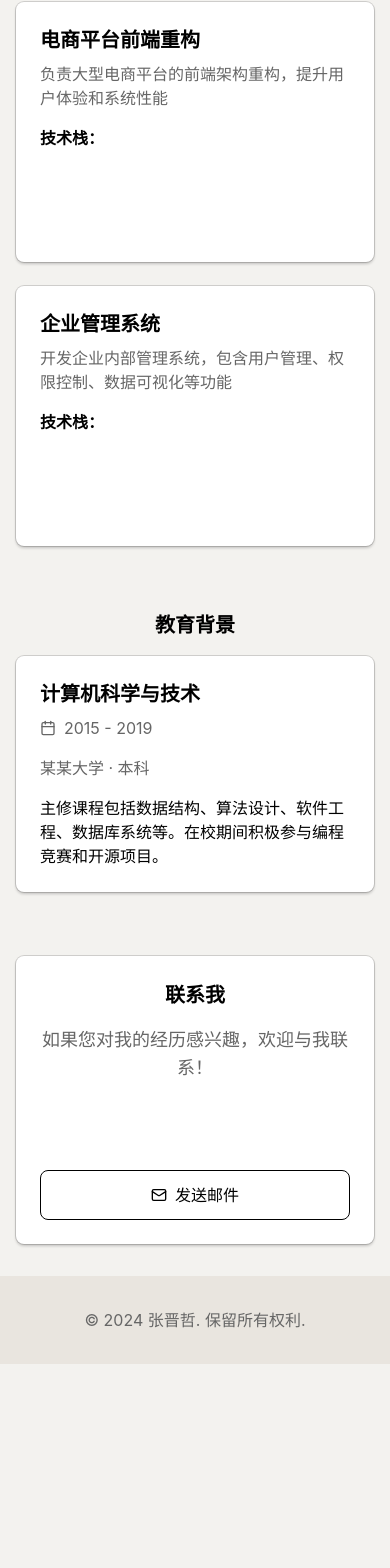
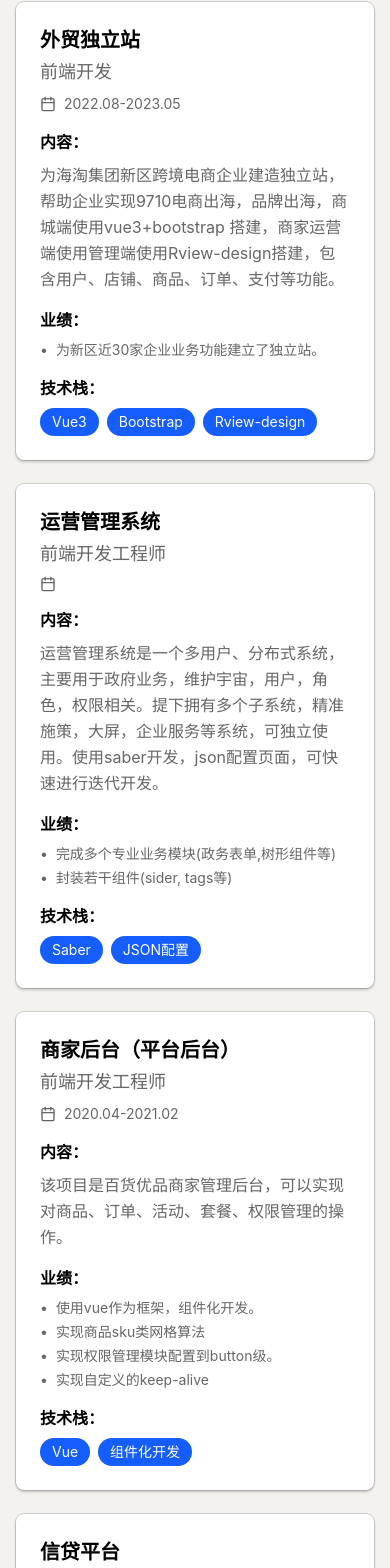
Before and after one commit to jinzhepro/me, a Next.js app: page / in a window 390 px wide. Shown: the part 3347-4915 px from the top of the page. Before the commit the page ends 4711 px from the top, so only its background shows below. Built offline with nearby package versions, Linux system fonts and the light colour scheme.

Commit message:
feat: 添加项目经验组件并更新页面内容
refactor: 将项目经验部分重构为独立组件
docs: 更新元数据中的姓名信息

```diff
--- a/src/app/layout.tsx
+++ b/src/app/layout.tsx
@@ -5,11 +5,11 @@ import "./globals.css";
  * 页面元数据配置
  */
 export const metadata: Metadata = {
-  title: "张三 - 全栈开发工程师 | 在线简历",
+  title: "张晋哲 - 全栈开发工程师 | 在线简历",
   description:
-    "张三的个人在线简历，全栈开发工程师，专注于React、Next.js、Node.js等现代Web技术栈",
+    "张晋哲的个人在线简历，全栈开发工程师，专注于React、Next.js、Node.js等现代Web技术栈",
   keywords: [
-    "张三",
+    "张晋哲",
     "全栈开发",
     "React",
     "Next.js",
@@ -17,17 +17,17 @@ export const metadata: Metadata = {
     "简历",
     "前端工程师",
   ],
-  authors: [{ name: "张三" }],
-  creator: "张三",
+  authors: [{ name: "张晋哲" }],
+  creator: "张晋哲",
   openGraph: {
-    title: "张三 - 全栈开发工程师",
+    title: "张晋哲 - 全栈开发工程师",
     description: "专业的全栈开发工程师，拥有丰富的React和Node.js开发经验",
     type: "website",
     locale: "zh_CN",
   },
   twitter: {
     card: "summary_large_image",
-    title: "张三 - 全栈开发工程师",
+    title: "张晋哲 - 全栈开发工程师",
     description: "专业的全栈开发工程师，拥有丰富的React和Node.js开发经验",
   },
   robots: {
--- a/src/app/page.tsx
+++ b/src/app/page.tsx
@@ -17,6 +17,7 @@ import LinkedInCard from "@/components/LinkedInCard";
 import SkillProgress from "@/components/SkillProgress";
 import WorkExperience from "@/components/WorkExperience";
 import PersonalInfo from "@/components/PersonalInfo";
+import ProjectExperience from "@/components/ProjectExperience";
 
 /**
  * 主页面组件 - LinkedIn风格在线简历
@@ -160,61 +161,55 @@ export default function Home() {
         <div className="max-w-4xl mx-auto">
           <h2 className="linkedin-section-title text-center mb-8">项目经验</h2>
           <div className="space-y-6">
-            <LinkedInCard>
-              <h3 className="text-xl font-semibold linkedin-text-primary mb-2">
-                电商平台前端重构
-              </h3>
-              <p className="linkedin-text-secondary mb-4">
-                负责大型电商平台的前端架构重构，提升用户体验和系统性能
-              </p>
-              <div className="mb-4">
-                <h4 className="font-semibold linkedin-text-primary mb-2">
-                  技术栈：
-                </h4>
-                <div className="flex flex-wrap gap-2">
-                  <span className="px-3 py-1 bg-linkedin-blue text-white rounded-full text-sm">
-                    React
-                  </span>
-                  <span className="px-3 py-1 bg-linkedin-blue text-white rounded-full text-sm">
-                    TypeScript
-                  </span>
-                  <span className="px-3 py-1 bg-linkedin-blue text-white rounded-full text-sm">
-                    Next.js
-                  </span>
-                  <span className="px-3 py-1 bg-linkedin-blue text-white rounded-full text-sm">
-                    Tailwind CSS
-                  </span>
-                </div>
-              </div>
-            </LinkedInCard>
+            <ProjectExperience
+              name="外贸独立站"
+              role="前端开发"
+              duration="2022.08-2023.05"
+              description="为海淘集团新区跨境电商企业建造独立站，帮助企业实现9710电商出海，品牌出海，商城端使用vue3+bootstrap 搭建，商家运营端使用管理端使用Rview-design搭建，包含用户、店铺、商品、订单、支付等功能。"
+              achievements={[
+                "为新区近30家企业业务功能建立了独立站。"
+              ]}
+              technologies={["Vue3", "Bootstrap", "Rview-design"]}
+            />
 
-            <LinkedInCard>
-              <h3 className="text-xl font-semibold linkedin-text-primary mb-2">
-                企业管理系统
-              </h3>
-              <p className="linkedin-text-secondary mb-4">
-                开发企业内部管理系统，包含用户管理、权限控制、数据可视化等功能
-              </p>
-              <div className="mb-4">
-                <h4 className="font-semibold linkedin-text-primary mb-2">
-                  技术栈：
-                </h4>
-                <div className="flex flex-wrap gap-2">
-                  <span className="px-3 py-1 bg-linkedin-blue text-white rounded-full text-sm">
-                    Vue.js
-                  </span>
-                  <span className="px-3 py-1 bg-linkedin-blue text-white rounded-full text-sm">
-                    Element UI
-                  </span>
-                  <span className="px-3 py-1 bg-linkedin-blue text-white rounded-full text-sm">
-                    Echarts
-                  </span>
-                  <span className="px-3 py-1 bg-linkedin-blue text-white rounded-full text-sm">
-                    Axios
-                  </span>
-                </div>
-              </div>
-            </LinkedInCard>
+            <ProjectExperience
+              name="运营管理系统"
+              role="前端开发工程师"
+              duration=""
+              description="运营管理系统是一个多用户、分布式系统，主要用于政府业务，维护宇宙，用户，角色，权限相关。提下拥有多个子系统，精准施策，大屏，企业服务等系统，可独立使用。使用saber开发，json配置页面，可快速进行迭代开发。"
+              achievements={[
+                "完成多个专业业务模块(政务表单,树形组件等)",
+                "封装若干组件(sider, tags等)"
+              ]}
+              technologies={["Saber", "JSON配置"]}
+            />
+
+            <ProjectExperience
+              name="商家后台（平台后台）"
+              role="前端开发工程师"
+              duration="2020.04-2021.02"
+              description="该项目是百货优品商家管理后台，可以实现对商品、订单、活动、套餐、权限管理的操作。"
+              achievements={[
+                "使用vue作为框架，组件化开发。",
+                "实现商品sku类网格算法",
+                "实现权限管理模块配置到button级。",
+                "实现自定义的keep-alive"
+              ]}
+              technologies={["Vue", "组件化开发"]}
+            />
+
+            <ProjectExperience
+              name="信贷平台"
+              role="前端开发工程师"
+              duration="2018.10-2019.11"
+              description="金融营销平台的后台管理系统，前后端分离，前端单独部署。使用vue全家桶开发，数据模块使用vuex Modules管理应用状态，所有数据使用vue-router，法院对到组件内部，逻辑层大部分在store里实现，登录权限使用vue-router。"
+              achievements={[
+                "权限管理使用本地的权限和后端的权限对比实现",
+                "使用commonsChunk对第三方库缓存",
+                "区分不同类型使用不同路由配置到同一页面。"
+              ]}
+              technologies={["Vue", "Vuex", "Vue-router"]}
+            />
           </div>
         </div>
       </section>
--- /dev/null
+++ b/src/components/ProjectExperience.tsx
@@ -0,0 +1,135 @@
+import React from "react";
+import { Calendar, Edit, Trash2 } from "lucide-react";
+import LinkedInCard from "./LinkedInCard";
+
+/**
+ * 项目经历组件的属性接口
+ */
+interface ProjectExperienceProps {
+  /** 项目名称 */
+  name: string;
+  /** 项目角色 */
+  role: string;
+  /** 项目时间 */
+  duration: string;
+  /** 项目描述 */
+  description: string;
+  /** 项目业绩/成果 */
+  achievements?: string[];
+  /** 使用的技术栈 */
+  technologies?: string[];
+  /** 是否显示编辑和删除按钮 */
+  showActions?: boolean;
+  /** 自定义类名 */
+  className?: string;
+}
+
+/**
+ * 项目经历组件
+ * 展示单个项目的详细信息，包括项目名称、角色、时间、描述、成果和技术栈
+ */
+const ProjectExperience: React.FC<ProjectExperienceProps> = ({
+  name,
+  role,
+  duration,
+  description,
+  achievements = [],
+  technologies = [],
+  showActions = false,
+  className = "",
+}) => {
+  /**
+   * 处理编辑按钮点击事件
+   */
+  const handleEdit = () => {
+    console.log(`编辑项目: ${name}`);
+    // 这里可以添加编辑逻辑
+  };
+
+  /**
+   * 处理删除按钮点击事件
+   */
+  const handleDelete = () => {
+    console.log(`删除项目: ${name}`);
+    // 这里可以添加删除逻辑
+  };
+
+  return (
+    <LinkedInCard className={className}>
+      <div className="flex flex-col md:flex-row md:items-start md:justify-between mb-4">
+        <div className="flex-1">
+          <h3 className="text-xl font-semibold linkedin-text-primary mb-1">
+            {name}
+          </h3>
+          <p className="text-lg linkedin-text-secondary mb-2">{role}</p>
+        </div>
+
+        <div className="flex items-center gap-4">
+          <div className="flex items-center gap-2 linkedin-text-secondary text-sm">
+            <Calendar className="w-4 h-4" />
+            {duration}
+          </div>
+
+          {showActions && (
+            <div className="flex gap-2">
+              <button
+                onClick={handleEdit}
+                className="p-2 text-gray-500 hover:text-blue-600 transition-colors"
+                aria-label="编辑项目"
+              >
+                <Edit className="w-4 h-4" />
+              </button>
+              <button
+                onClick={handleDelete}
+                className="p-2 text-gray-500 hover:text-red-600 transition-colors"
+                aria-label="删除项目"
+              >
+                <Trash2 className="w-4 h-4" />
+              </button>
+            </div>
+          )}
+        </div>
+      </div>
+
+      <div className="mb-4">
+        <h4 className="font-semibold linkedin-text-primary mb-2">内容：</h4>
+        <p className="linkedin-text-secondary leading-relaxed">{description}</p>
+      </div>
+
+      {achievements.length > 0 && (
+        <div className="mb-4">
+          <h4 className="font-semibold linkedin-text-primary mb-2">业绩：</h4>
+          <ul className="space-y-1">
+            {achievements.map((achievement, index) => (
+              <li
+                key={index}
+                className="linkedin-text-secondary text-sm flex items-start"
+              >
+                <span className="text-linkedin-blue mr-2">•</span>
+                {achievement}
+              </li>
+            ))}
+          </ul>
+        </div>
+      )}
+
+      {technologies.length > 0 && (
+        <div>
+          <h4 className="font-semibold linkedin-text-primary mb-2">技术栈：</h4>
+          <div className="flex flex-wrap gap-2">
+            {technologies.map((tech, index) => (
+              <span
+                key={index}
+                className="px-3 py-1 bg-linkedin-blue text-white rounded-full text-sm bg-blue-600"
+              >
+                {tech}
+              </span>
+            ))}
+          </div>
+        </div>
+      )}
+    </LinkedInCard>
+  );
+};
+
+export default ProjectExperience;
```
